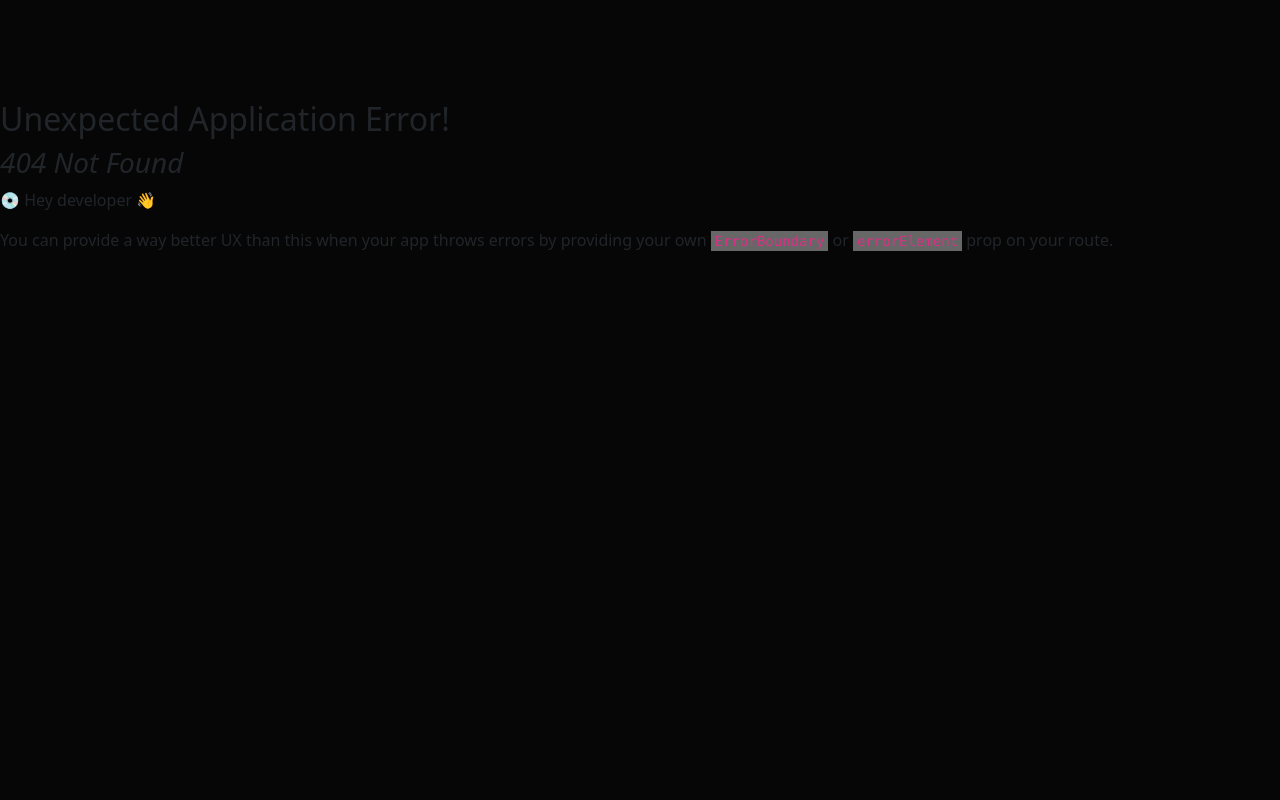
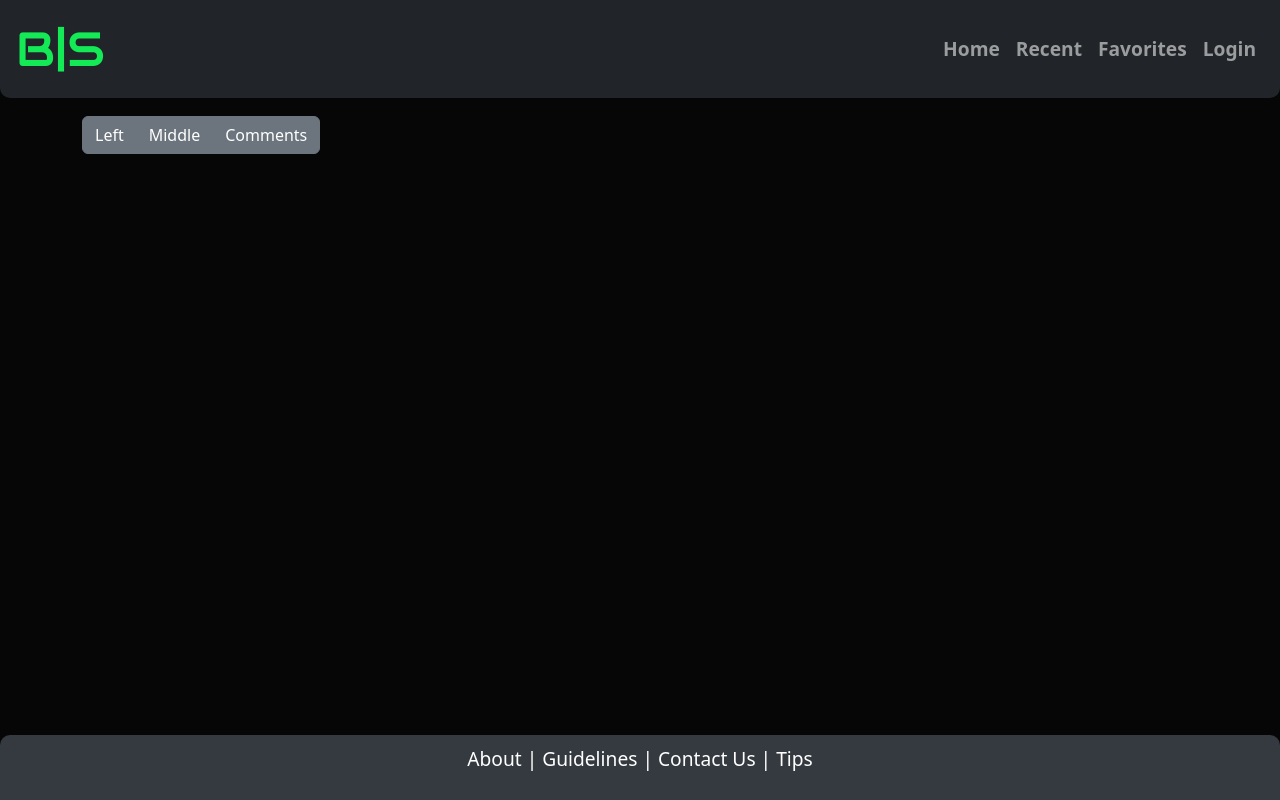
Before and after one commit to l-lavelle/blog-score, a React (Vite) app in the folder client/: page /userDashboard in a window 1280 px wide. Before the commit this address had no page. Built offline with nearby package versions, Linux system fonts and the light colour scheme; no server answers.

Commit message:
making user dashboard with conditional rendering components

```diff
--- a/client/src/components/Navbar/NavBar.jsx
+++ b/client/src/components/Navbar/NavBar.jsx
@@ -55,8 +55,8 @@ const NavBar = () => {
             <NavDropdown.Item href="/profile">
               Profile
             </NavDropdown.Item>
-            <NavDropdown.Item href="/userComments">
-              Manage Comments
+            <NavDropdown.Item href="/userDashboard">
+               Dashboard
             </NavDropdown.Item>
             <NavDropdown.Item href="/friends">
               Friends
--- /dev/null
+++ b/client/src/components/Profile/ProfileDashboard/ProfileDashboard.jsx
@@ -0,0 +1,28 @@
+// Need to set default load for createPost
+import { useState } from 'react';
+import {Button, ButtonGroup} from 'react-bootstrap';
+import UserComments from '../UserComments';
+import AdminCreatePost from '../../admin/AdminCreatePost';
+
+const ProfileDashboard=()=>{
+  const [show, setShow] = useState({component:"createPost", display:''});
+
+    const changePage = (e)=>{
+        const currentCompoent= e.target.name
+        setShow({component: currentCompoent})
+    }
+
+    return(
+    <>
+    <ButtonGroup aria-label="Basic example">
+      <Button name="createPosts" onClick={changePage} className={show.component==="createPosts"?"mt-5":""} variant="secondary">Left</Button>
+      <Button name="managePosts" onClick={changePage} className={show.component==="managePosts"?"mt-5":""}variant="secondary">Middle</Button>
+      <Button name="comments" onClick={changePage} className={show.component==="comments"?"mt-5":""} variant="secondary">Comments</Button>
+    </ButtonGroup>
+    {show.component==="createPosts"? <AdminCreatePost/> :[]}
+    {show.component==="comments"? <UserComments/>:[]}
+
+    </>
+  )
+}
+export default ProfileDashboard
--- a/client/src/components/Profile/UserComments.jsx
+++ b/client/src/components/Profile/UserComments.jsx
@@ -3,7 +3,7 @@ import { Card } from 'react-bootstrap';
 import {SINGLE_USER_COMMENTS} from '../../utils/queries'
 import {truncateText} from '../../utils/helper'
 import { useState } from 'react';
-import EditCommentModal from './EditCommentModal'
+import EditCommentModal from './ProfileEditCommentModal/EditCommentModal'
 
 const UserComments = () => {
   const [modalShow, setModalShow] = useState(false);
```
Also changed, not shown: client/src/components/Profile/ProfileEditCommentModal/EditCommentModal.jsx (renamed from client/src/components/Profile/EditCommentModal.jsx, +5 -11 lines), client/src/main.jsx (+5 -6 lines).
